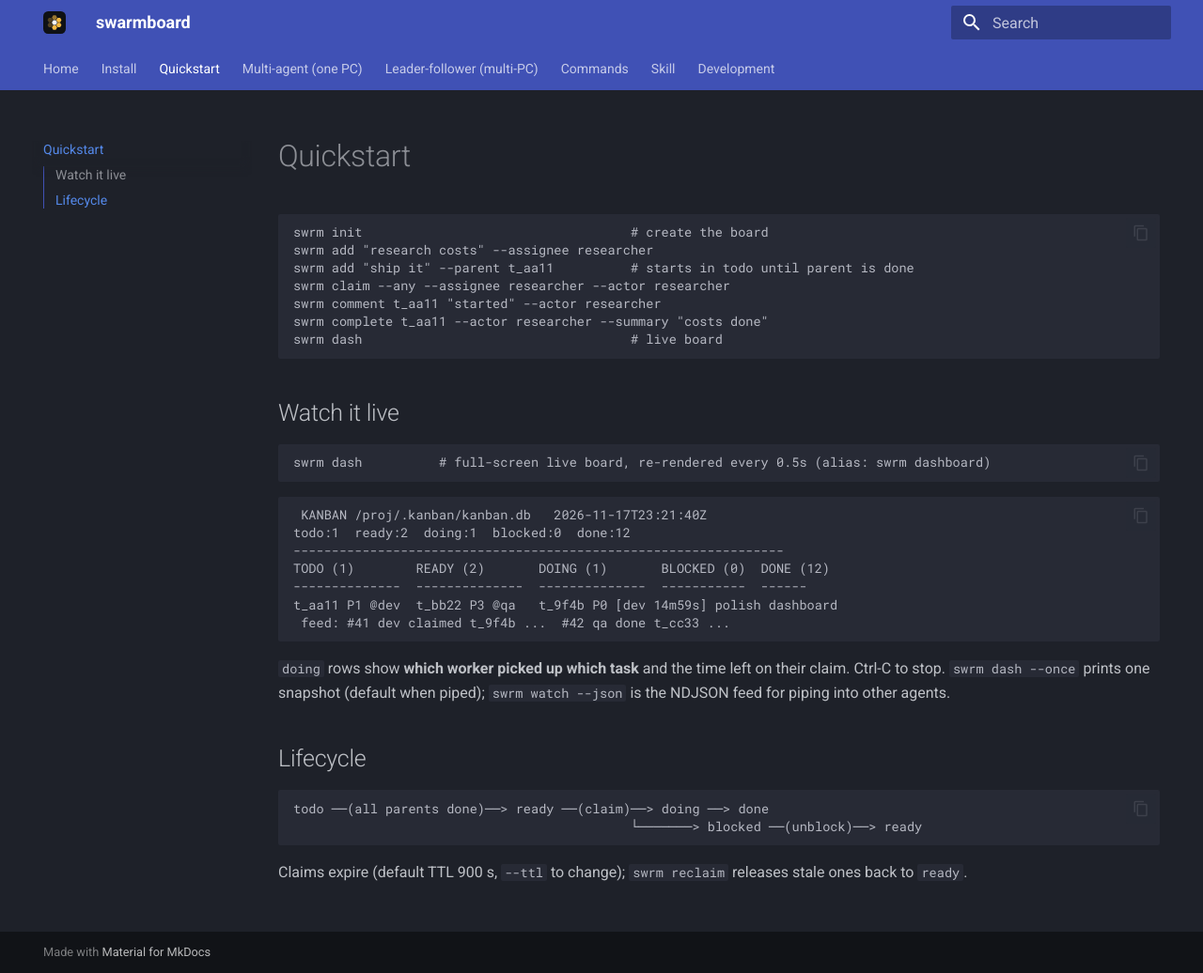
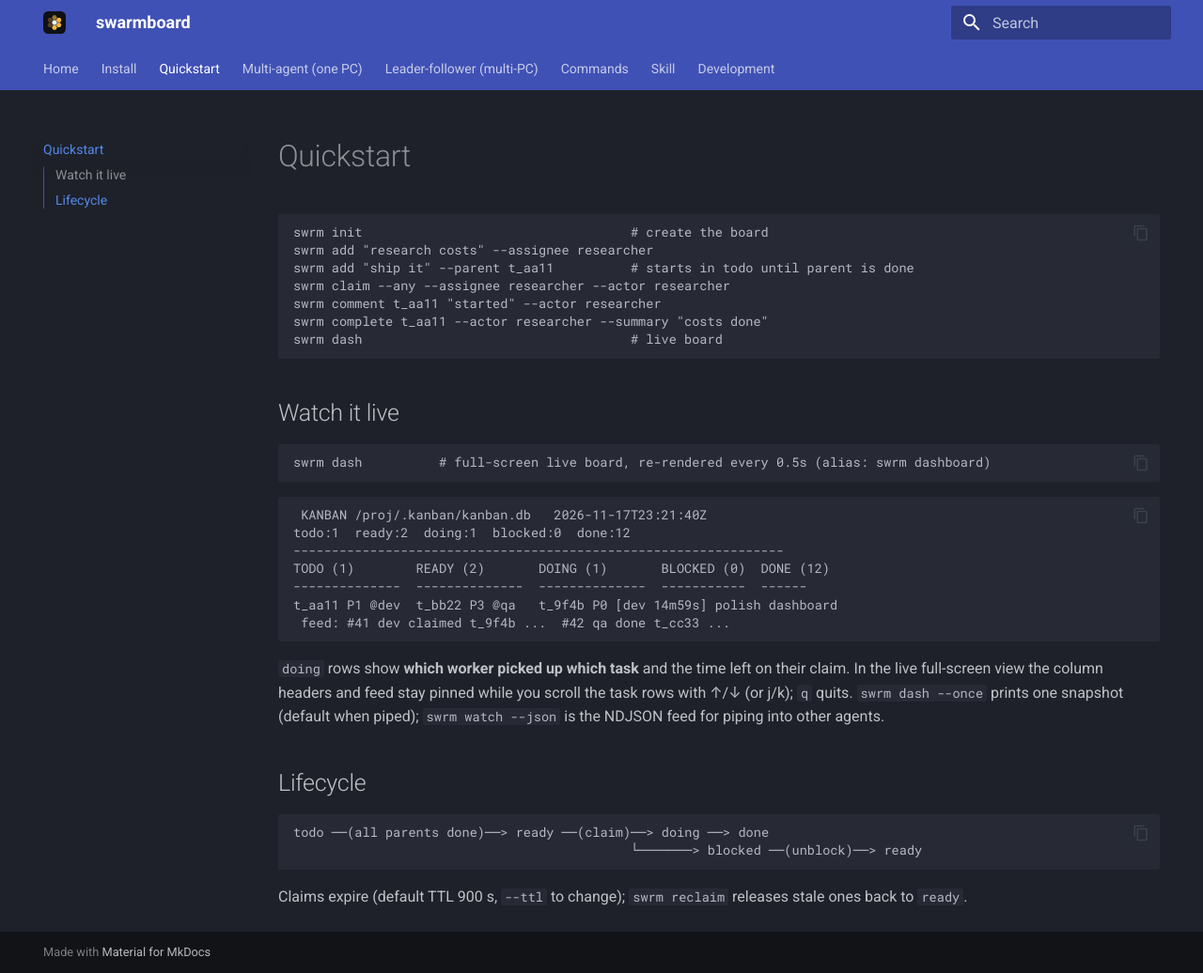
Before and after one commit to Nergy101/swarmboard, an MkDocs documentation site: the page built from docs/src/quickstart.md, in a window 1280 px wide and 1036 px high. Shown: the whole window at 94% size. Built offline with MkDocs 1.6.1 and Material for MkDocs 9.7.7, drawn with Linux system fonts in a browser that asks for light colours.

Commit message:
swrm dash: curses TUI with pinned column headers + feed; fix frame overflow
- tty follow mode now renders via curses: headers/feed fixed, task rows
  scroll with arrows or j/k, q quits (falls back to frame loop without curses)
- render_frame height math fixed: frame now fits the terminal exactly
  (was height+3 lines, which scrolled the headers off the top)
- remote dash (KANBAN_URL) uses the same TUI

Generated by Mistral Vibe.
Co-Authored-By: Mistral Vibe <vibe@mistral.ai>

````diff
--- a/docs/src/quickstart.md
+++ b/docs/src/quickstart.md
@@ -27,9 +27,10 @@ t_aa11 P1 @dev  t_bb22 P3 @qa   t_9f4b P0 [dev 14m59s] polish dashboard
 ```
 
 `doing` rows show **which worker picked up which task** and the time left on
-their claim. Ctrl-C to stop. `swrm dash --once` prints one snapshot (default
-when piped); `swrm watch --json` is the NDJSON feed for piping into other
-agents.
+their claim. In the live full-screen view the column headers and feed stay
+pinned while you scroll the task rows with ↑/↓ (or j/k); `q` quits. `swrm dash
+--once` prints one snapshot (default when piped); `swrm watch --json` is the
+NDJSON feed for piping into other agents.
 
 ## Lifecycle
 
````
Also changed, not shown: README.md (+4 -3 lines), docs/site/quickstart/index.html (+4 -3 lines), docs/site/search/search_index.json (+1 -1 lines), 1 other file.
